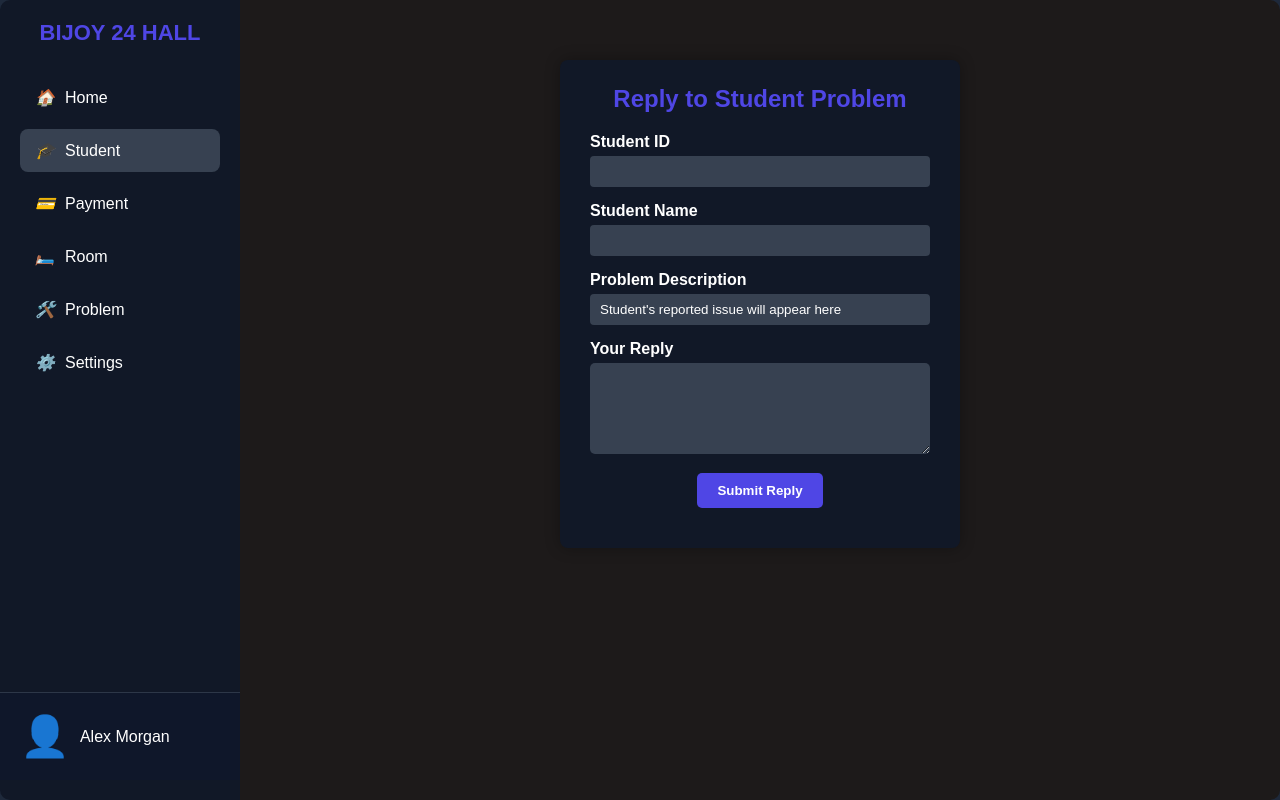
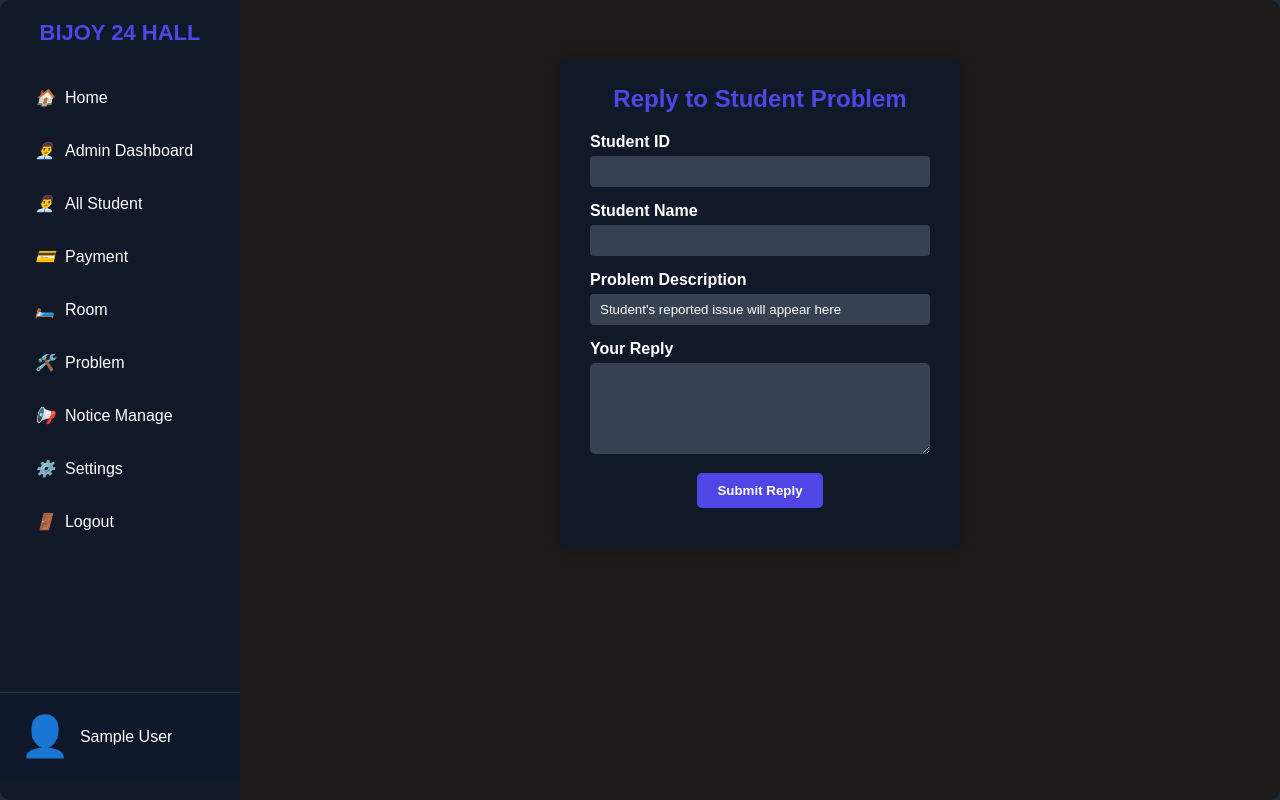
Before and after one commit to mahfahim/hall_management, a PHP site: page /bar_ad_problem_form.php in a window 1280 px wide. Run offline with PHP 8.4, Linux system fonts and the light colour scheme; the visitor is signed in with stand-in values (Sample User, id 1).

Commit message:
Update bar_ad_problem_form.php

```diff
--- a/bar_ad_problem_form.php
+++ b/bar_ad_problem_form.php
@@ -21,18 +21,37 @@ if (!isset($_SESSION['role'])) {
     <h2 class="logo">BIJOY 24 HALL</h2>
     <ul class="nav-links">
       <li><a href="bar_admin.php"><i>🏠</i> Home</a></li>
-    <li class="active"><a href="#"><i>🎓</i> Student</a></li>
+
+      <?php if ($_SESSION['role'] === 'student') { ?>
+          <li><a href="#"><i>🎓</i> Student Dashboard</a></li>
+          <li><a href="bar_ad_payment.php"><i>💳</i> My Payment</a></li>
+          <li><a href="bar_ad_room.php"><i>🛏️</i> All Room</a></li>
+          <li><a href="room_application.php"><i>🛏️</i> Room Application</a></li>
+          <li><a href="bar_ad_problem.php"><i>🛠️</i> Problem Assign</a></li>
+      <?php } elseif ($_SESSION['role'] === 'super_admin') { ?>
+          <li><a href="#"><i>👨‍💼</i> Admin Dashboard</a></li>
+          <li><a href="bar_ad_student.php"><i>👨‍💼</i> All Student</a></li>
           <li><a href="bar_ad_payment.php"><i>💳</i> Payment</a></li>
           <li><a href="bar_ad_room.php"><i>🛏️</i> Room</a></li>
           <li><a href="bar_ad_problem.php"><i>🛠️</i> Problem</a></li>
+          <li><a href="notice_manage.php"><i>📢</i> Notice Manage</a></li>
           <li><a href="bar_ad_settings.php"><i>⚙️</i> Settings</a></li>
+      <?php } ?>
+
+          <!-- ✅ Add this logout option -->
+          <li><a href="logout.php"><i>🚪</i> Logout</a></li>
     </ul>
 
     <div class="user-profile">
       <span style="font-size: 40px;">👤</span>
-    <span>Alex Morgan</span>
+      <span>
+        <?= htmlspecialchars(
+          isset($_SESSION['student_name']) ? $_SESSION['student_name'] : (isset($_SESSION['admin_name']) ? $_SESSION['admin_name'] : 'User')
+        ); ?>
+      </span>
     </div>
   </div>
+
 
 <div class="main-content">
   <div class="form-container">
```
Lines whose indentation alone changed are shown as unchanged.
